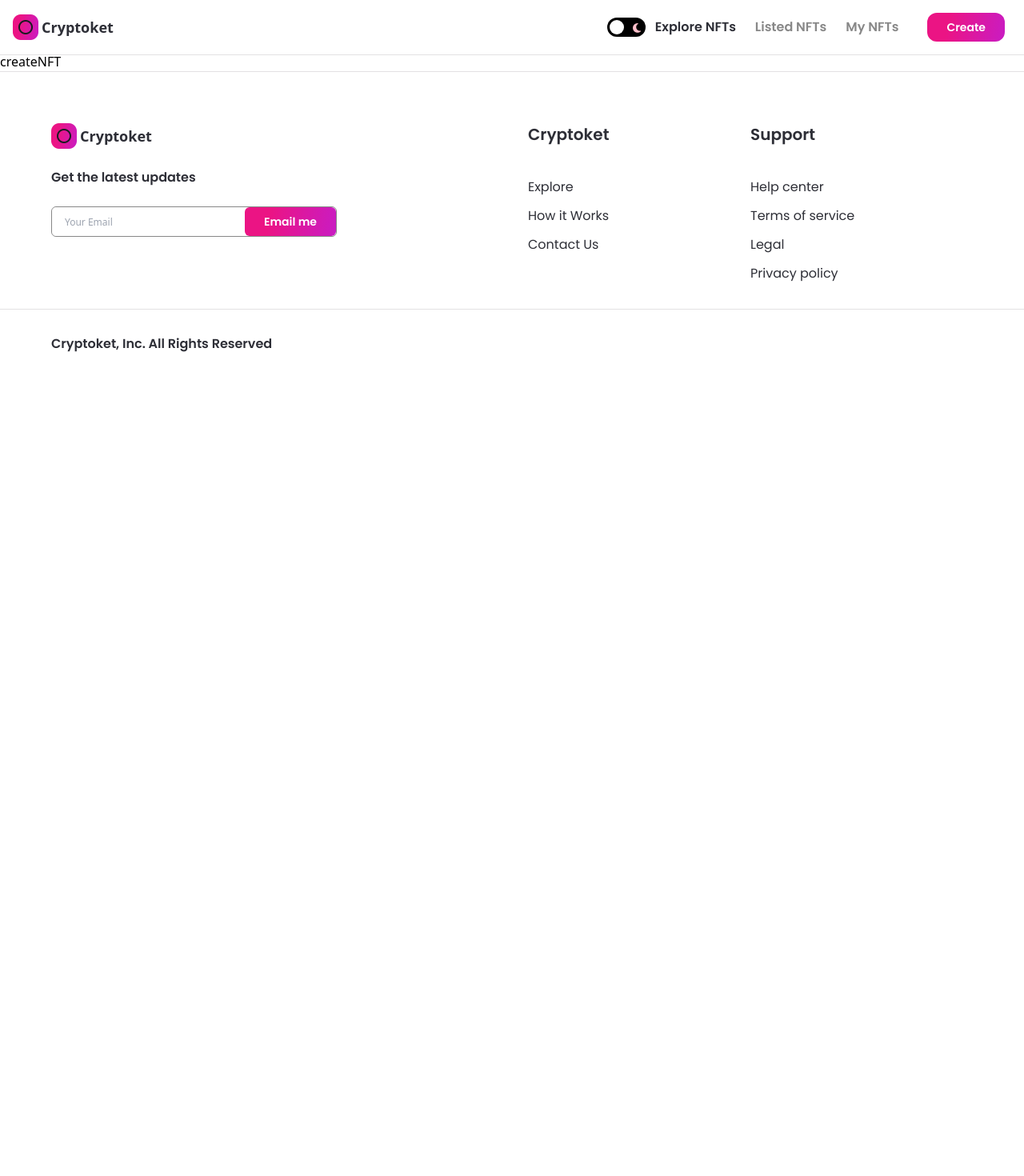
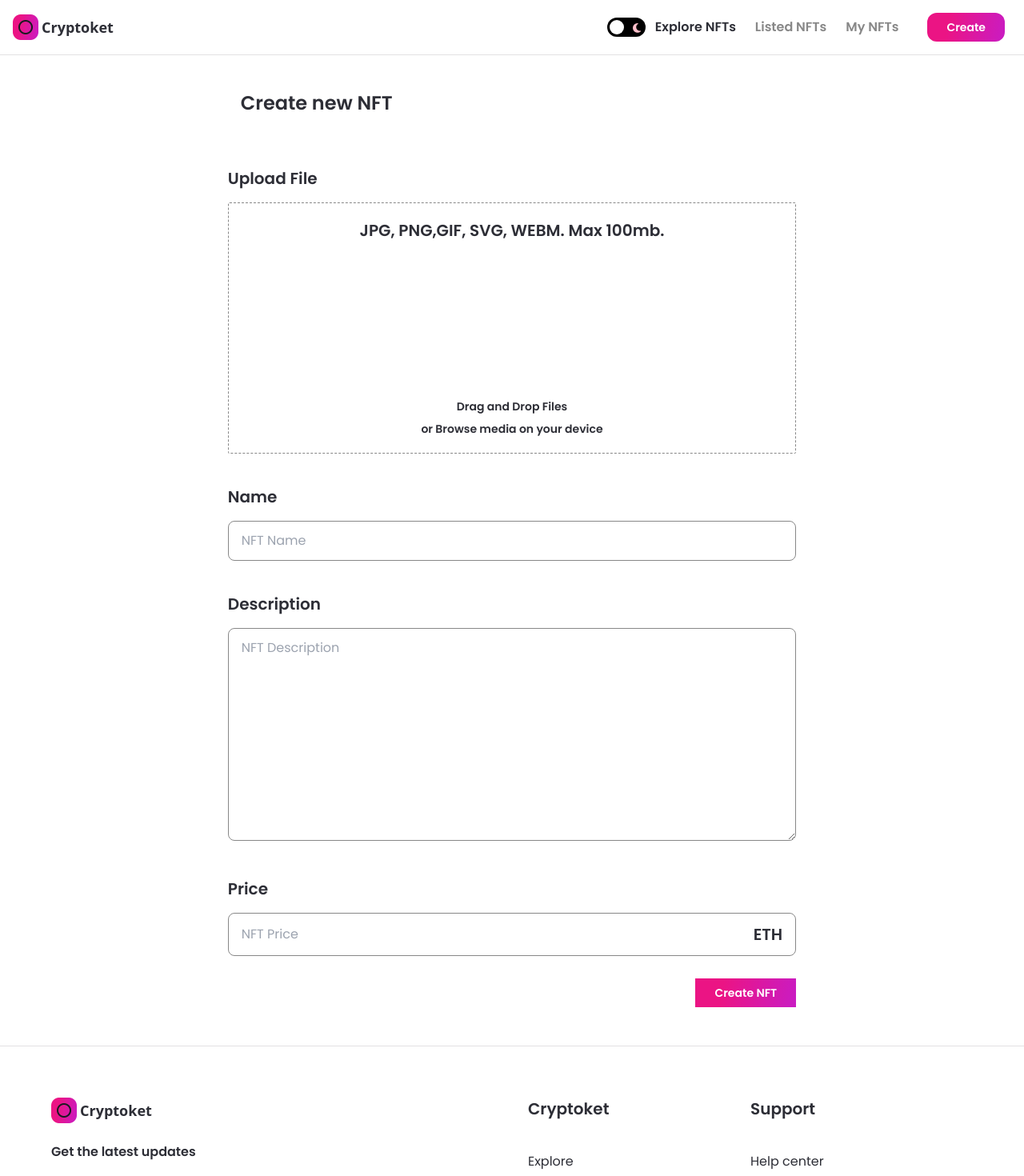
Before and after one commit to Demilade01/nft_marketplace, a Next.js app: page /create-nft in a window 1280 px wide. Shown: the top 1470 px of the page at 80% size. Before the commit the page ends 800 px from the top, so only its background shows below. Built offline with nearby package versions, Linux system fonts and the light colour scheme.

Commit message:
finish create nft & its my birthday today

```diff
--- /dev/null
+++ b/components/Input.jsx
@@ -0,0 +1,35 @@
+import React from 'react'
+
+const Input = ({inputType, title, placeholder, handleClick}) => {
+  return (
+    <div className='mt-10 w-full'>
+      <p className='font-poppins dark:text-white text-nft-black-1 font-semibold text-xl'>{title}</p>
+      {inputType === 'number' ? (
+        <div className='dark:bg-nft-black-1 bg-white border dark:border-nft-black-1 border-nft-gray-2 rounded-lg w-full outline-none font-poppins dark:text-white text-nft-gray-2 text-base mt-4  px-4 py-3 flexBetween flex-row'>
+            <input
+               type='number'
+               className='flex w-full dark:bg-nft-black-1 bg-white outline-none'
+               placeholder={placeholder}
+               onChange={handleClick}
+            />
+            <p className='font-poppins dark:text-white text-nft-black-1 font-semibold text-xl'>ETH</p>
+        </div>
+      ) : inputType === 'textarea' ? (
+        <textarea
+           rows={10}
+           className='dark:bg-nft-black-1 bg-white border dark:border-nft-black-1 border-nft-gray-2 rounded-lg w-full outline-none font-poppins dark:text-white text-nft-gray-2 text-base mt-4  px-4 py-3'
+           placeholder={placeholder}
+            onChange={handleClick}
+        />
+      ): (
+        <input
+            className='dark:bg-nft-black-1 bg-white border dark:border-nft-black-1 border-nft-gray-2 rounded-lg w-full outline-none font-poppins dark:text-white text-nft-gray-2 text-base mt-4  px-4 py-3'
+            placeholder={placeholder}
+            onChange={handleClick}
+        />
+      )}
+    </div>
+  )
+}
+
+export default Input
--- a/components/index.js
+++ b/components/index.js
@@ -4,5 +4,6 @@
 import Banner from "./Banner";
 import CreatorCard from "./CreatorCard";
 import NFTCard from "./NFTCard";
+import Input from "./Input";
 
-export { Navbar, Footer, Button, Banner, CreatorCard, NFTCard };
+export { Navbar, Footer, Button, Banner, CreatorCard, NFTCard, Input };
--- a/pages/create-nft.js
+++ b/pages/create-nft.js
@@ -1,8 +1,98 @@
-import React from 'react'
+import React,{ useState, useMemo, useCallback, useContext } from 'react';
+import { useRouter } from 'next/router';
+import { useDropzone }  from 'react-dropzone';
+import Image from 'next/image';
+import { useTheme } from 'next-themes';
+
+import { Button, Input } from '../components';
+import images from '../assets';
 
 const createNFT = () => {
+  const [fileUrl, setFileUrl] = useState(null);
+  const [formInput, setFormInput] = useState({ price: '', name: '', description: ''})
+  const { theme } = useTheme();
+
+  const onDrop = useCallback(() => {
+    // Upload Image to IPFS
+  }, []);
+
+  const { getRootProps, getInputProps, isDragActive, isDragAccept, isDragReject } = useDropzone({
+    onDrop,
+    accept: 'image/*',
+    maxSize: 5000000,
+
+  })
+
+  const fileStyle = useMemo(() => (
+    `dark:bg-nft-black-1 bg-white border dark:border-white border-nft-gray-2 flex flex-col items-center p-5 rounded-sm border-dashed
+    ${isDragActive && 'border-file-active'}
+    ${isDragAccept && 'border-file-accept'}
+    ${isDragReject && 'border-file-reject'}`
+  ), [ isDragActive, isDragAccept, isDragReject ])
+
   return (
-    <div>createNFT</div>
+    <div className='flex justify-center sm:px-4 p-12'>
+      <div className='w-3/5 md:w-full '>
+        <h1 className='font-poppins dark:text-white text-nft-black-1 text-2xl minlg:text-4xl font-semibold ml-4 xs:ml-0'>Create new NFT</h1>
+        <div className='mt-16'>
+          <p className='font-poppins dark:text-white text-nft-black-1 font-semibold text-xl'>Upload File</p>
+          <div className='mt-4'>
+            <div {...getRootProps()} className={fileStyle}>
+              <input {...getInputProps()}/>
+              <div className='flex-center flex-col text-center'>
+                <p className='font-poppins dark:text-white text-nft-black-1 font-semibold text-xl'>JPG, PNG,GIF, SVG, WEBM. Max 100mb.</p>
+
+                <div className='my-12 w-full flex justify-center '>
+                  <Image
+                    src={images.upload}
+                    width={100}
+                    height={100}
+                    objectFit='contain'
+                    alt='file upload'
+                    className={theme === 'light' && 'filter invert'}
+                  />
+                </div>
+
+                <p className='font-poppins dark:text-white text-nft-black-1 font-semibold text-sm'>Drag and Drop Files</p>
+                <p className='font-poppins dark:text-white text-nft-black-1 font-semibold text-sm mt-2'>or Browse media on your device</p>
+              </div>
+            </div>
+            {fileUrl && (
+              <aside>
+                <div>
+                  <im src={fileUrl} alt='asset_file' />
+                </div>
+              </aside>
+            )}
+          </div>
+        </div>
+        <Input
+          inputType="input"
+          title="Name"
+          placeholder="NFT Name"
+          handleClick={(e) => setFormInput({...formInput, name: e.target.value})}
+        />
+        <Input
+          inputType="textarea"
+          title="Description"
+          placeholder="NFT Description"
+          handleClick={(e) => setFormInput({...formInput, description: e.target.value})}
+        />
+        <Input
+          inputType="number"
+          title="Price"
+          placeholder="NFT Price"
+          handleClick={(e) => setFormInput({...formInput, price: e.target.value})}
+        />
+        <div className="mt-7 w-full flex justify-end">
+          <Button
+            btnName="Create NFT"
+            className="rounded-xl"
+            handleClick={() => {}}
+          />
+        </div>
+        </div>
+    </div>
   )
 }
 
--- a/pages/index.js
+++ b/pages/index.js
@@ -55,7 +55,7 @@
         />
 
         <div>
-          <h1 className='before:first:font-poppins dark:text-white text-nft-black-1 text-2xl minlg:text-4xl font-semibold ml-4 xs:ml-0'>Best Creators</h1>
+          <h1 className='font-poppins dark:text-white text-nft-black-1 text-2xl minlg:text-4xl font-semibold ml-4 xs:ml-0'>Best Creators</h1>
 
           <div className='relative flex-1 max-w-full flex mt-3' ref={parentRef}>
             <div className='flex flex-row w-max overflow-x-scroll no-scrollbar select-none' ref={scrollRef}>
```
